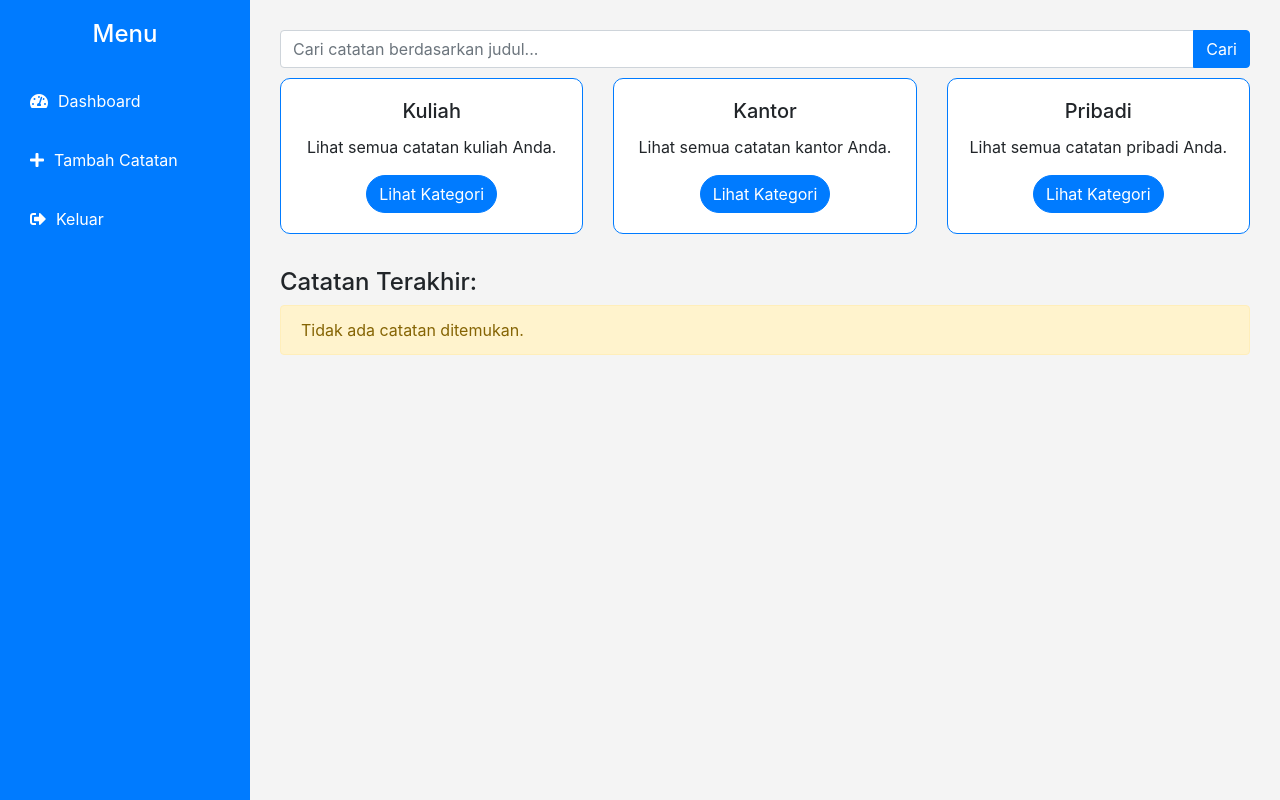
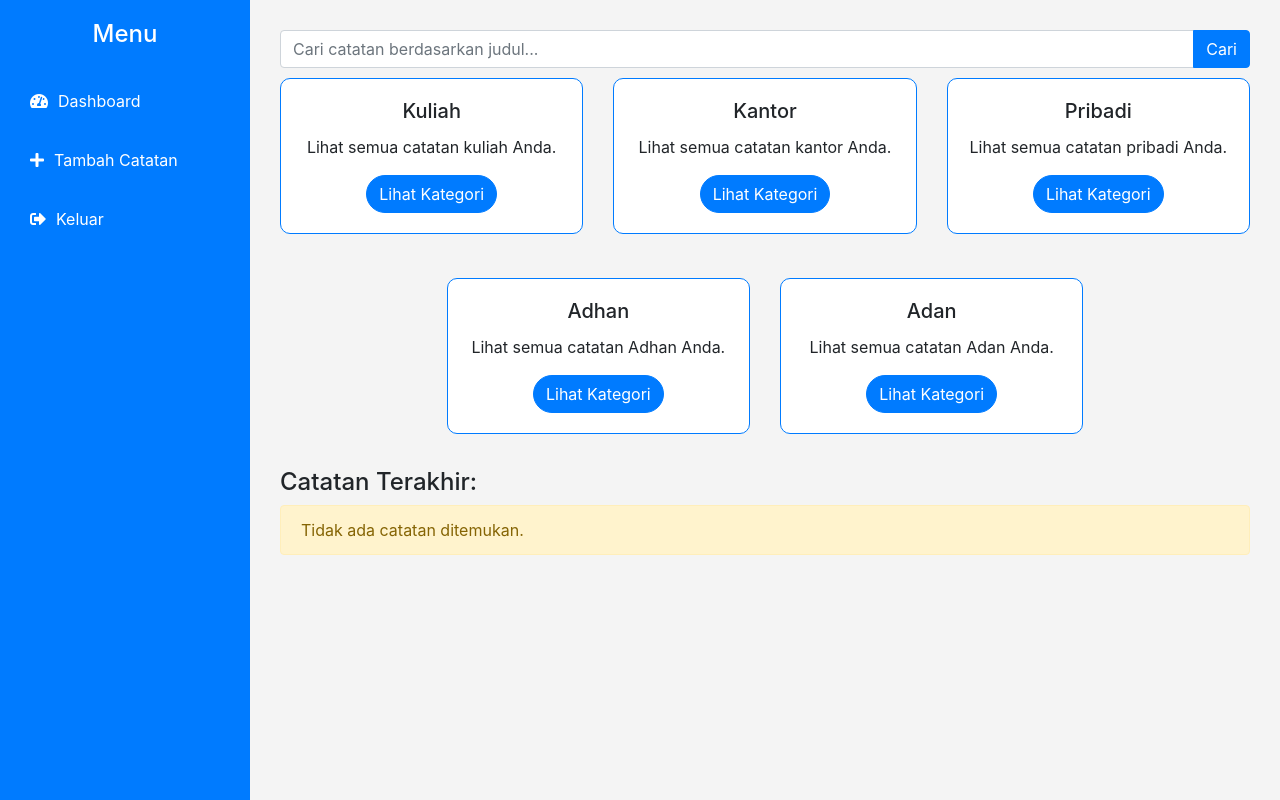
Before and after one commit to MuzharMaulana/PROJECT-RPL-KEL-2, a PHP site: page /dashboard.php in a window 1280 px wide. Run offline with PHP 8.4, Linux system fonts and the light colour scheme; the visitor is signed in with stand-in values (Sample User, id 1); data that the repository does not hold is empty.

Commit message:
La Ode Muh. Rahmad Adhan Halu_F1G123048_UJIANRPL

```diff
--- a/dashboard.php
+++ b/dashboard.php
@@ -103,6 +103,7 @@ $notesResult = $conn->query($query);
         .note-card {
             margin-top: 20px;
         }
+        .
 
         /* Responsiveness */
         @media (max-width: 768px) {
@@ -186,6 +187,27 @@ $notesResult = $conn->query($query);
             </div>
         </div>
     </div>
+    <div class="row mb-4 justify-content-center">
+        <div class="col-md-4">
+            <div class="card card-category">
+                <div class="card-body text-center">
+                    <h5 class="card-title">Adhan</h5>
+                    <p class="card-text">Lihat semua catatan Adhan Anda.</p>
+                    <a href="adhan.php" class="btn btn-primary btn-custom">Lihat Kategori</a>
+                </div>
+            </div>
+        </div>
+        <div class="col-md-4">
+            <div class="card card-category">
+                <div class="card-body text-center">
+                    <h5 class="card-title">Adan</h5>
+                    <p class="card-text">Lihat semua catatan Adan Anda.</p>
+                    <a href="adan.php" class="btn btn-primary btn-custom">Lihat Kategori</a>
+                </div>
+            </div>
+        </div>
+    </div>
+
 
         <h4 class="mt-4">Catatan Terakhir:</h4>
         <div id="savedNotes">
```
Lines whose indentation alone changed are shown as unchanged.
